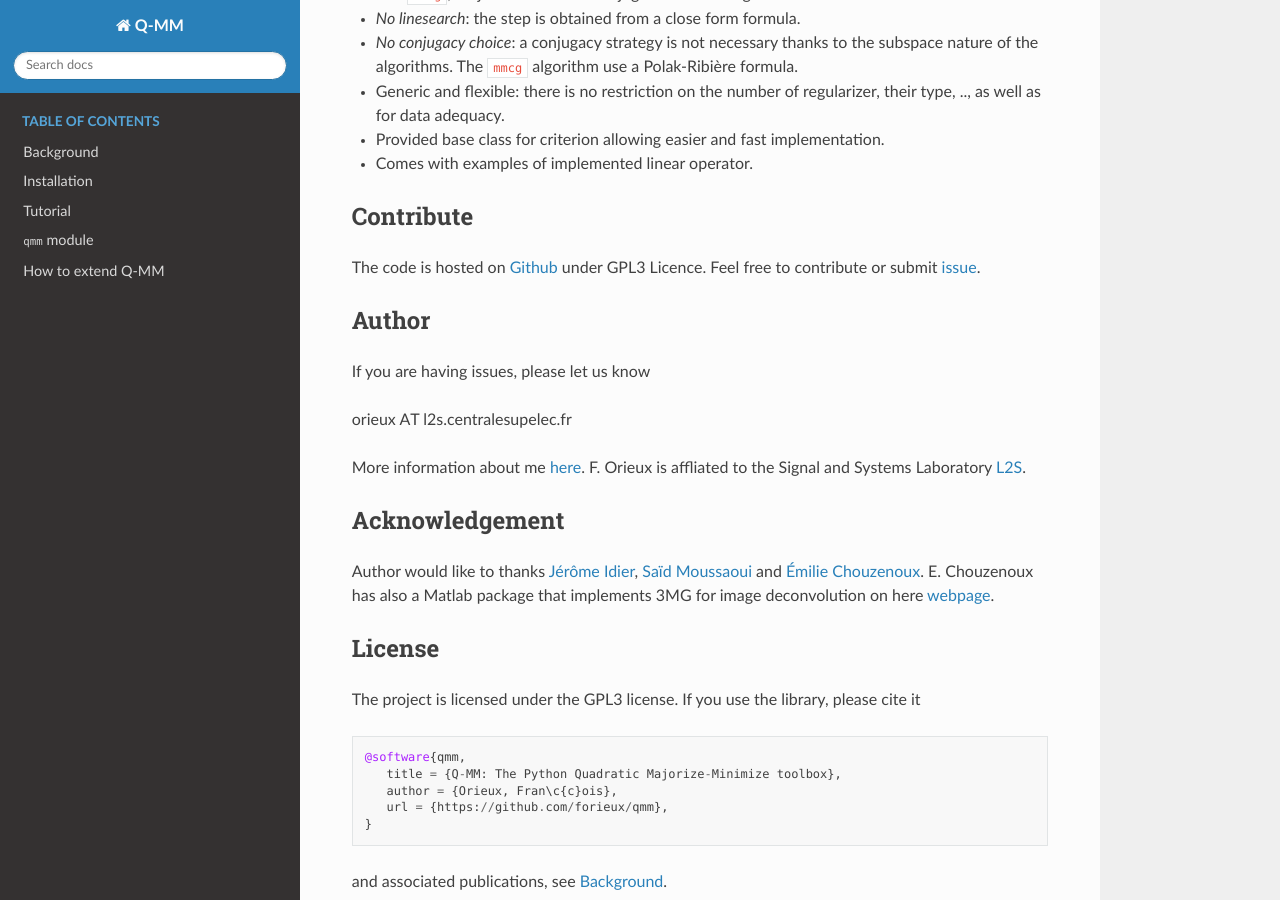
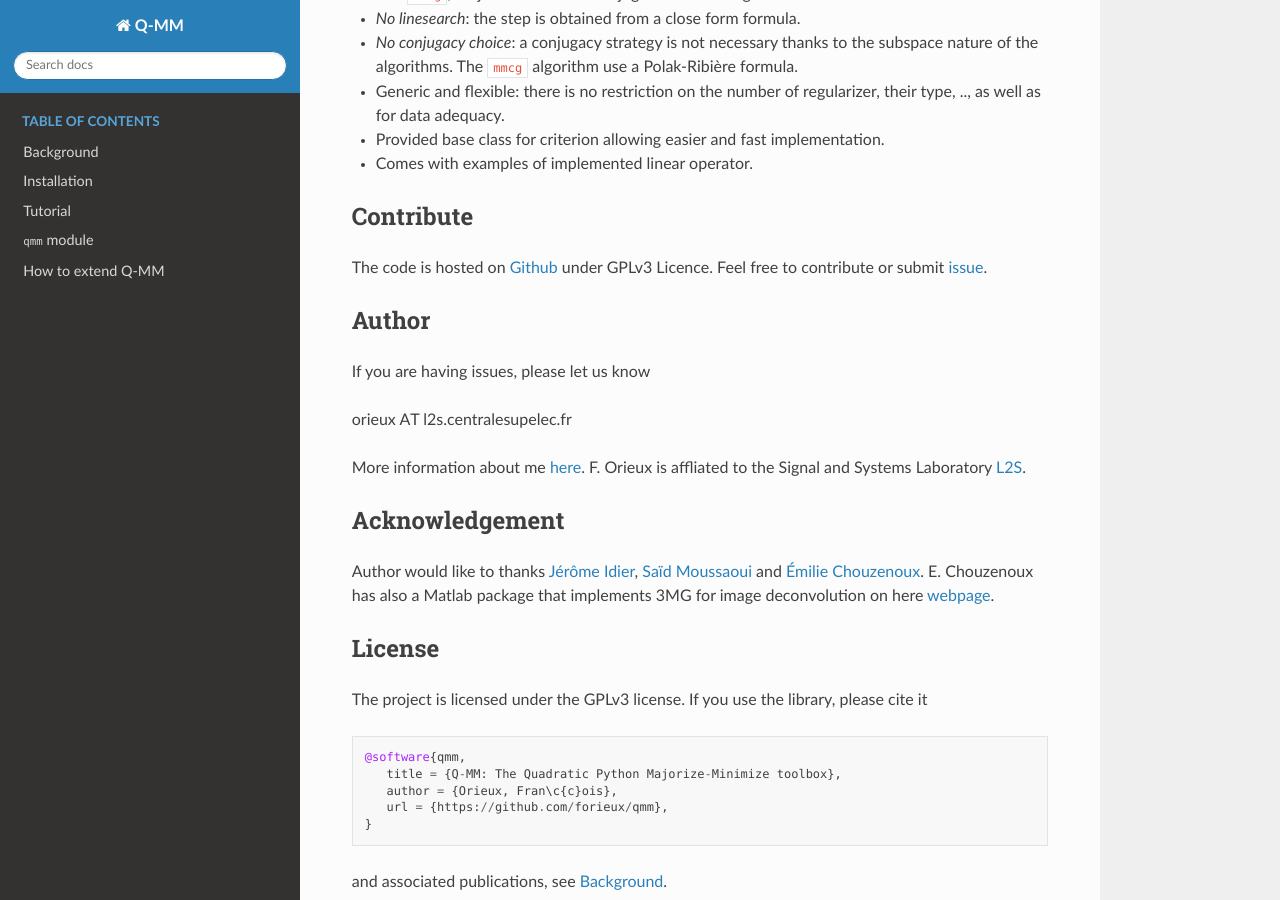
Before and after one commit to forieux/qmm, a Sphinx documentation site: the page built from docs/index.rst, in a window 1280 px wide and 900 px high, scrolled down 478 px. Built offline with Sphinx 7.4.7 and the Read the Docs theme 2.0.0, drawn with Linux system fonts in a browser that asks for light colours.

Commit message:
Small fix

```diff
--- a/docs/index.rst
+++ b/docs/index.rst
@@ -41,7 +41,7 @@
 Contribute
 ==========
 
-The code is hosted on `Github <https://github.com/forieux/qmm/>`_ under GPL3
+The code is hosted on `Github <https://github.com/forieux/qmm/>`_ under GPLv3
 Licence. Feel free to contribute or submit `issue
 <https://github.com/forieux/qmm/issues>`_.
 
@@ -69,15 +69,15 @@
 License
 =======
 
-The project is licensed under the GPL3 license. If you use the library, please
+The project is licensed under the GPLv3 license. If you use the library, please
 cite it
 
 ::
 
-   @software{qmm,
-      title = {Q-MM: The Python Quadratic Majorize-Minimize toolbox},
-      author = {Orieux, Fran\c{c}ois},
-      url = {https://github.com/forieux/qmm},
-   }
+    @software{qmm,
+       title = {Q-MM: The Quadratic Python Majorize-Minimize toolbox},
+       author = {Orieux, Fran\c{c}ois},
+       url = {https://github.com/forieux/qmm},
+    }
 
 and associated publications, see :doc:`Background <background>`.
--- a/pyproject.toml
+++ b/pyproject.toml
@@ -3,7 +3,7 @@ name = "qmm"
 version = "0.1.0"
 description = "The Quadratic Majorize-Minimize toolbox"
 authors = ["François Orieux <orieux@l2s.centralesupelec.fr>"]
-license = "GPL3"
+license = "GPLv3"
 
 [tool.poetry.dependencies]
 python = "^3.6"
```
Also changed, not shown: README.rst (+8 -8 lines), docs/background.rst (+11 -11 lines), 1 other file.
